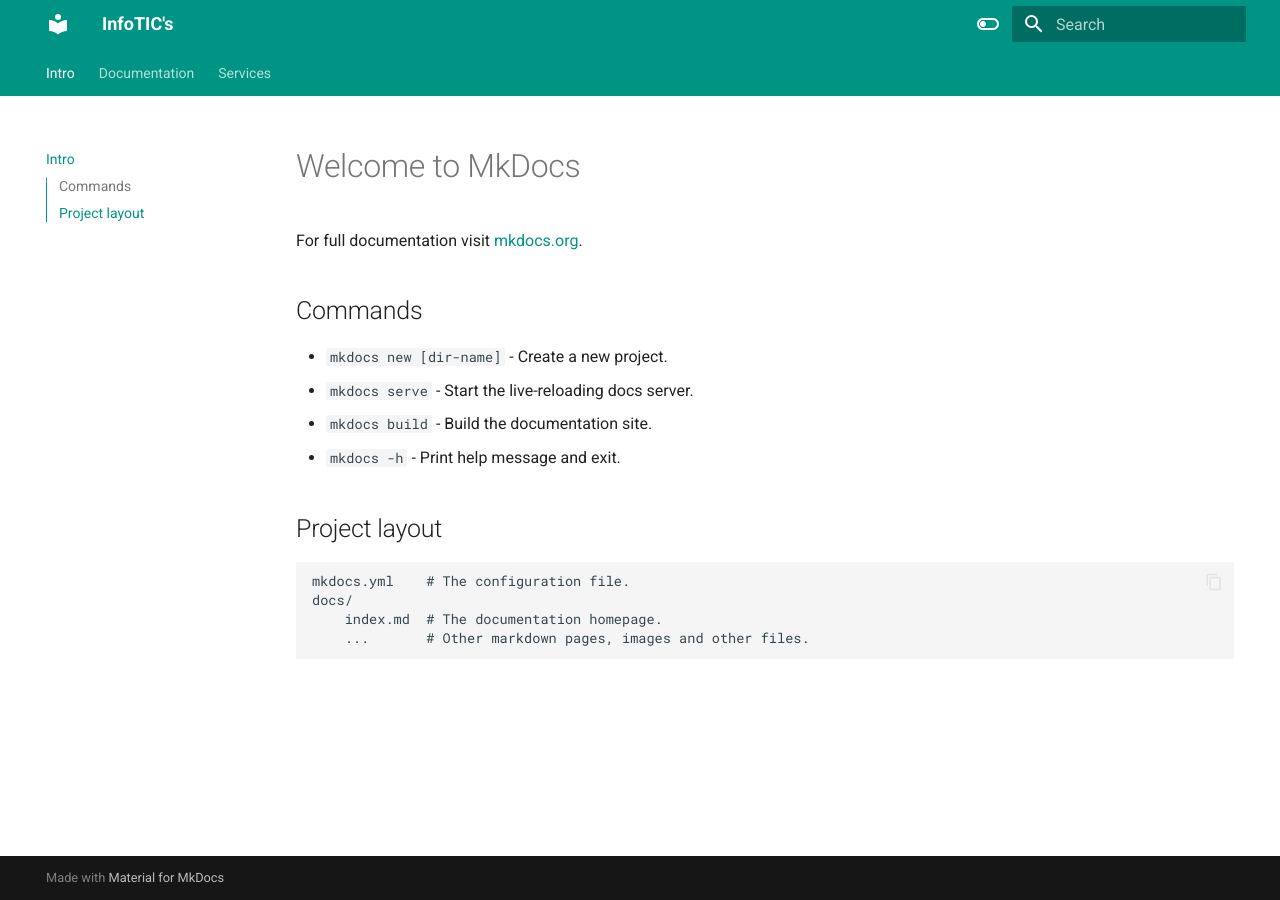
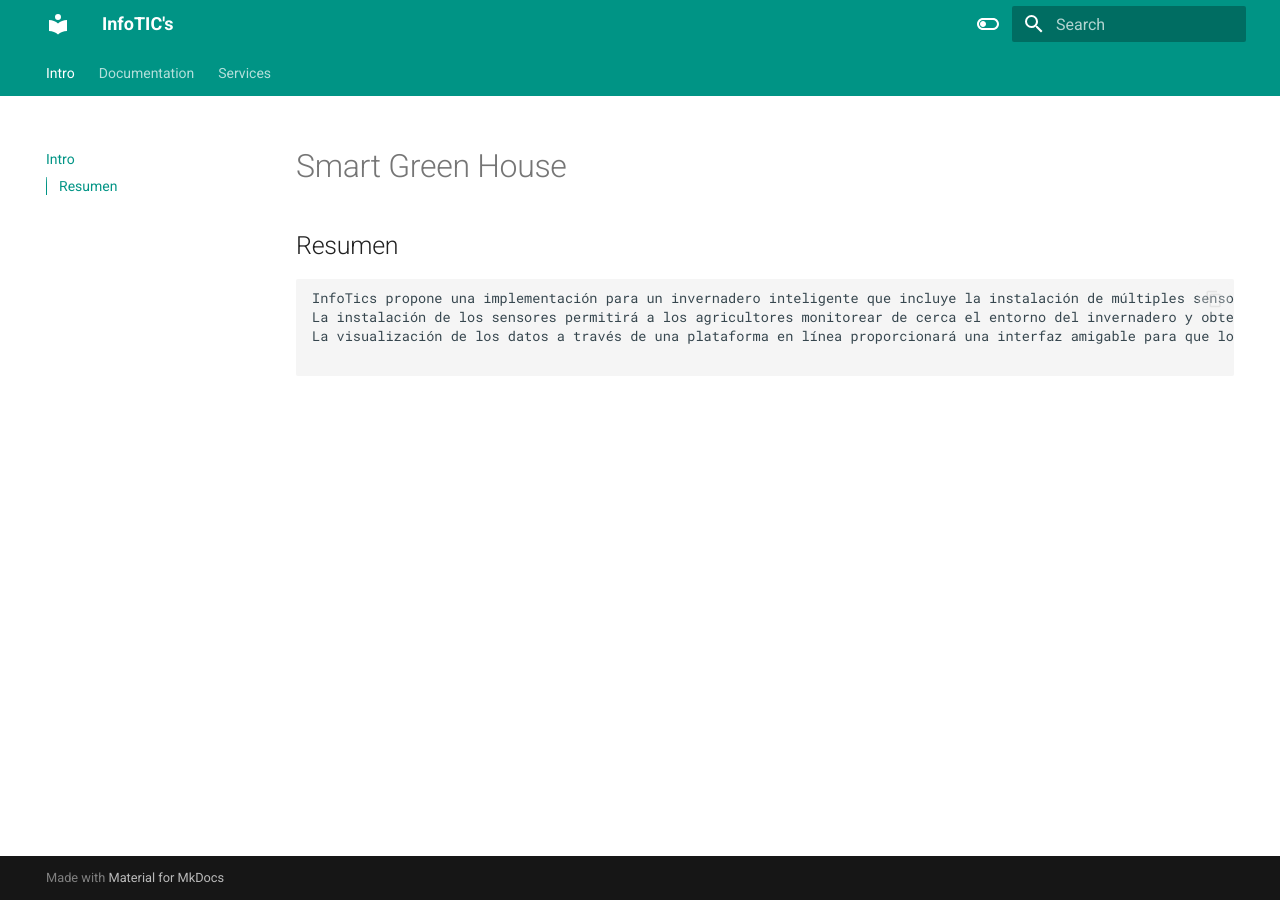
Before and after one commit to danunziata/tcpip_2023_TP, an MkDocs documentation site: the page built from docs/index.md, in a window 1280 px wide. Built offline with MkDocs 1.6.1 and Material for MkDocs 9.7.7, drawn with Linux system fonts in a browser that asks for light colours.

Commit message:
modifying index.md & mkdocs

````diff
--- a/docs/index.md
+++ b/docs/index.md
@@ -1,17 +1,10 @@
-# Welcome to MkDocs
+# Smart Green House
 
-For full documentation visit [mkdocs.org](https://www.mkdocs.org).
+## Resumen
 
-## Commands
+```
+InfoTics propone una implementación para un invernadero inteligente que incluye la instalación de múltiples sensores inalámbricos dentro del invernadero. Estos sensores medirán variables como temperatura, humedad, intensidad de iluminación y niveles de dióxido de carbono. Los datos recopilados por los sensores serán almacenados en una computadora central.
+La instalación de los sensores permitirá a los agricultores monitorear de cerca el entorno del invernadero y obtener información precisa sobre las condiciones de crecimiento de los cultivos. Esto les permitirá tomar decisiones basadas en datos para optimizar la producción agrícola.
+La visualización de los datos a través de una plataforma en línea proporcionará una interfaz amigable para que los agricultores puedan acceder y analizar la información recopilada. Podrán obtener información histórica y realizar análisis para mejorar la eficiencia y rentabilidad del invernadero.
 
-* `mkdocs new [dir-name]` - Create a new project.
-* `mkdocs serve` - Start the live-reloading docs server.
-* `mkdocs build` - Build the documentation site.
-* `mkdocs -h` - Print help message and exit.
-
-## Project layout
-
-    mkdocs.yml    # The configuration file.
-    docs/
-        index.md  # The documentation homepage.
-        ...       # Other markdown pages, images and other files.
+```
--- a/mkdocs.yml
+++ b/mkdocs.yml
@@ -31,6 +31,7 @@
       - Requirements: "req.md"
       - Design: "dsg.md"
       - Implementation: "imp.md"
+      - Testing: "test.md"
   - Services:
       - Broker: "broker.md"
       - Sensor: "sensor.md"
````
